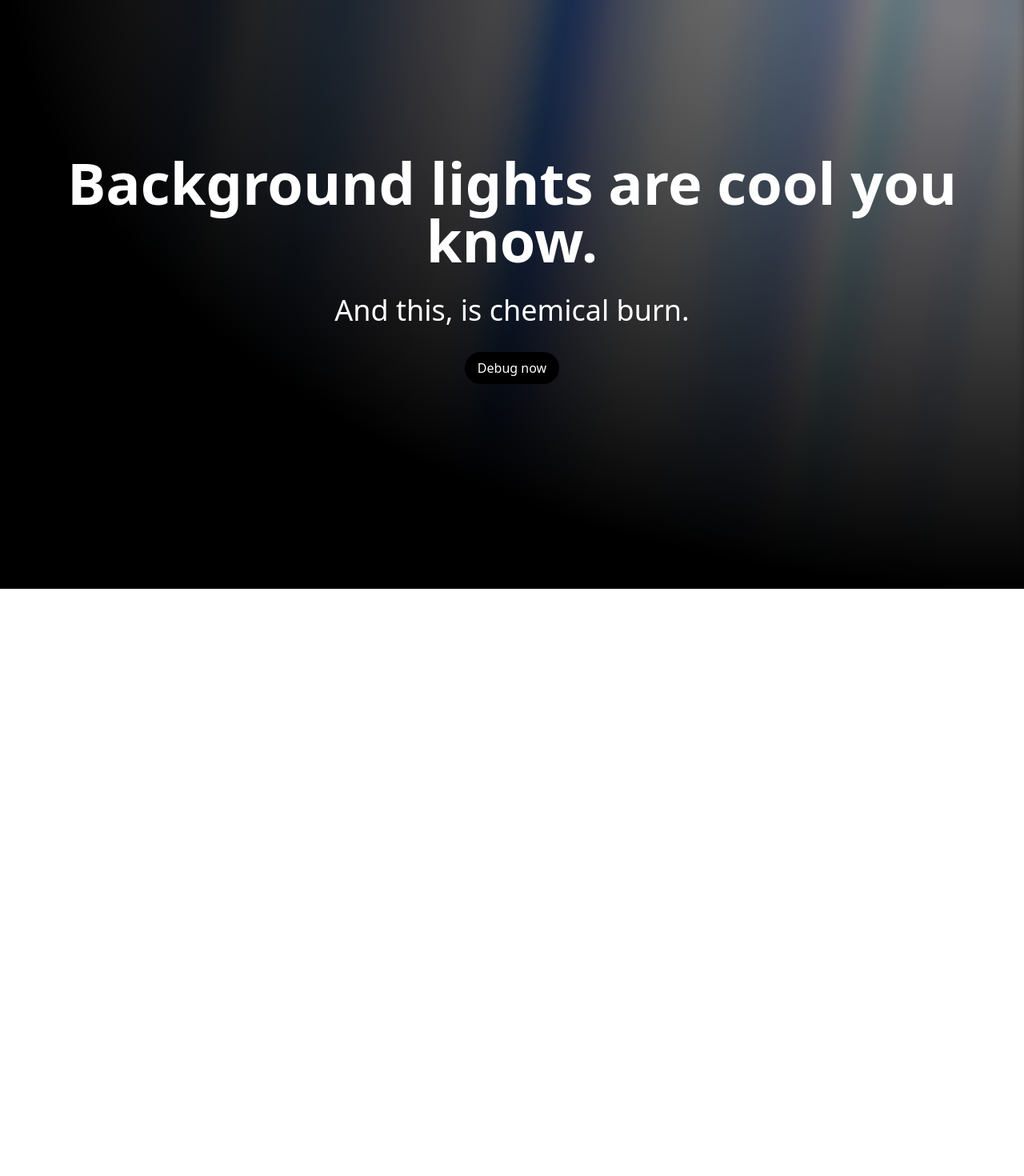
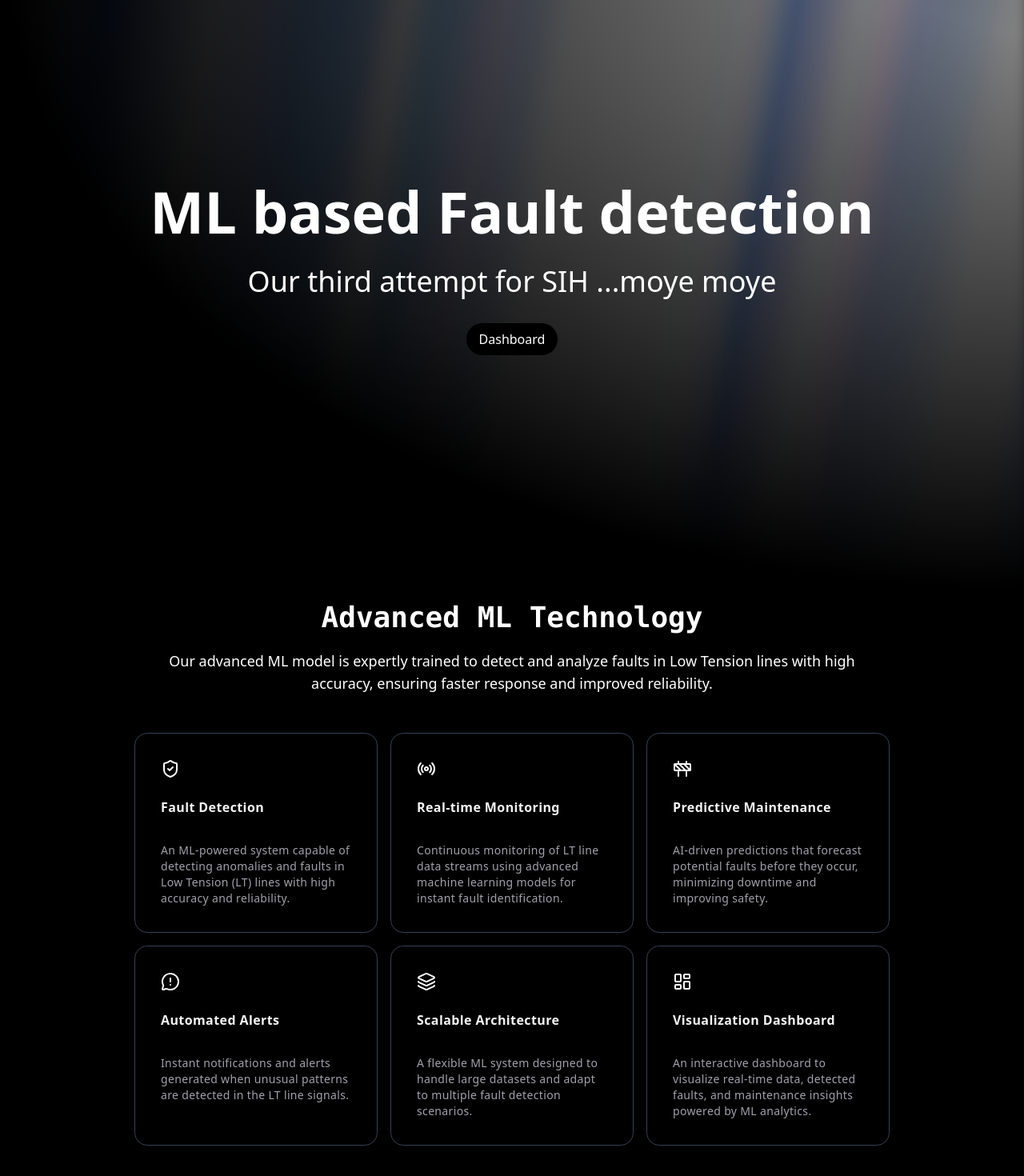
Before and after one commit to EnigmaByte7/SIH2.0, a React (Vite) app in the folder client/: page / in a window 1280 px wide. Shown: the part 64-1534 px from the top of the page at 80% size. Before the commit the page ends 800 px from the top, so only its background shows below. Built offline with nearby package versions, Linux system fonts and the light colour scheme.

Commit message:
to be continued

```diff
--- a/client/package.json
+++ b/client/package.json
@@ -19,6 +19,12 @@
     "tailwind-merge": "^3.3.1",
     "tailwindcss-animate": "^1.0.7"
   },
+  "overrides": {
+    "motion": {
+      "react": "19.0.0-rc-66855b96-20241106",
+      "react-dom": "19.0.0-rc-66855b96-20241106"
+    }
+  },
   "devDependencies": {
     "@eslint/js": "^9.36.0",
     "@types/react": "^19.1.13",
--- a/client/src/App.jsx
+++ b/client/src/App.jsx
@@ -1,32 +1,13 @@
-import { motion } from "motion/react";
 import React from "react";
-import { AuroraBackground } from "./components/ui/aurora-background";
+import Hero from "./components/Hero";
+import Features from "./components/Features";
 
 const App = () => {
   return (
-    <AuroraBackground className="bg-black text-white">
-      <motion.div
-        initial={{ opacity: 0.0, y: 40 }}
-        whileInView={{ opacity: 1, y: 0 }}
-        transition={{
-          delay: 0.3,
-          duration: 0.8,
-          ease: "easeInOut",
-        }}
-        className="relative flex flex-col gap-4 items-center justify-center px-4">
-        <div className="text-3xl md:text-7xl font-bold dark:text-white text-center">
-          Background lights are cool you know.
-        </div>
-        <div
-          className="font-extralight text-base md:text-4xl dark:text-neutral-200 py-4">
-          And this, is chemical burn.
-        </div>
-        <button
-          className="bg-black dark:bg-white rounded-full w-fit text-white dark:text-black px-4 py-2">
-          Debug now
-        </button>
-      </motion.div>
-    </AuroraBackground>
+    <>
+      <Hero />
+      <Features />
+    </>
   );
 }
 
--- /dev/null
+++ b/client/src/components/Features.jsx
@@ -0,0 +1,88 @@
+import React from "react";
+import {HoverEffect} from "./ui/card-hover-effect";
+
+const Feautres = () => {
+  return (
+    <div className="w-full p-4 bg-black">
+        <div className="flex gap-5 items-center flex-col">
+            <div className="font-mono text-4xl font-bold text-center text-white">
+                Advanced ML Technology
+            </div>
+            <div className="text-lg w-[70%] font-light text-center text-white">
+                Our advanced ML model is expertly trained to detect and analyze faults in Low Tension lines with high accuracy, ensuring faster response and improved reliability.
+            </div>
+        </div>
+        <div className="max-w-5xl mx-auto px-8 ">
+            <  HoverEffect items={features} />
+        </div>
+    </div>
+  );
+};
+
+import {
+  ShieldCheck,
+  Radio,
+  Construction,
+  MessageCircleWarning,
+  Layers,
+  LayoutDashboard,
+} from "lucide-react";
+
+// Icon mapping
+export const icons = {
+  ShieldCheck: ShieldCheck,
+  Radio: Radio,
+  Construction: Construction,
+  MessageCircleWarning: MessageCircleWarning,
+  Layers: Layers,
+  LayoutDashboard: LayoutDashboard,
+};
+
+// Features with icon names
+export const features = [
+  {
+    title: "Fault Detection",
+    description:
+      "An ML-powered system capable of detecting anomalies and faults in Low Tension (LT) lines with high accuracy and reliability.",
+    link: "#",
+    icon: "ShieldCheck",
+  },
+  {
+    title: "Real-time Monitoring",
+    description:
+      "Continuous monitoring of LT line data streams using advanced machine learning models for instant fault identification.",
+    link: "#",
+    icon: "Radio",
+  },
+  {
+    title: "Predictive Maintenance",
+    description:
+      "AI-driven predictions that forecast potential faults before they occur, minimizing downtime and improving safety.",
+    link: "#",
+    icon: "Construction",
+  },
+  {
+    title: "Automated Alerts",
+    description:
+      "Instant notifications and alerts generated when unusual patterns are detected in the LT line signals.",
+    link: "#",
+    icon: "MessageCircleWarning",
+  },
+  {
+    title: "Scalable Architecture",
+    description:
+      "A flexible ML system designed to handle large datasets and adapt to multiple fault detection scenarios.",
+    link: "#",
+    icon: "Layers",
+  },
+  {
+    title: "Visualization Dashboard",
+    description:
+      "An interactive dashboard to visualize real-time data, detected faults, and maintenance insights powered by ML analytics.",
+    link: "#",
+    icon: "LayoutDashboard",
+  },
+];
+
+
+export default Feautres;
--- /dev/null
+++ b/client/src/components/Hero.jsx
@@ -0,0 +1,32 @@
+import React from "react";
+import { motion } from "framer-motion";
+import { AuroraBackground } from "./ui/aurora-background";
+
+const Hero = () => {
+  return (
+    <AuroraBackground className="bg-black text-white">
+      <motion.div
+        initial={{ opacity: 0.0, y: 40 }}
+        whileInView={{ opacity: 1, y: 0 }}
+        transition={{
+          delay: 0.1,
+          duration: 1.0,
+          ease: "easeInOut",
+        }}
+        className="relative flex flex-col gap-4 items-center justify-center px-4"
+      >
+        <div className="text-3xl md:text-7xl font-bold dark:text-white text-center">
+          ML based Fault detection
+        </div>
+        <div className="font-extralight text-base md:text-4xl dark:text-neutral-200 py-4">
+          Our third attempt for SIH ...moye moye
+        </div>
+        <button className="bg-black dark:bg-white rounded-full w-fit text-white dark:text-black px-4 py-2">
+          Dashboard
+        </button>
+      </motion.div>
+    </AuroraBackground>
+  );
+};
+
+export default Hero;
--- a/client/src/components/ui/aurora-background.tsx
+++ b/client/src/components/ui/aurora-background.tsx
@@ -1,5 +1,5 @@
 "use client";
-import { cn } from "../../lib/utils";
+import { cn } from "../../../lib/utils";
 import React, { ReactNode } from "react";
 
 interface AuroraBackgroundProps extends React.HTMLProps<HTMLDivElement> {
--- /dev/null
+++ b/client/src/components/ui/card-hover-effect.tsx
@@ -0,0 +1,128 @@
+import { cn } from "../../../lib/utils";
+import { AnimatePresence, motion } from "motion/react";
+import { ShieldCheck,Radio, Construction, MessageCircleWarning, Layers, LayoutDashboard, Icon } from "lucide-react";
+import { useState } from "react";
+
+const icons = {
+  'ShieldCheck': ShieldCheck,
+  'Radio': Radio,
+  'Construction': Construction,
+  'MessageCircleWarning': MessageCircleWarning,
+  'Layers': Layers,
+  'LayoutDashboard': LayoutDashboard,
+}
+
+export const HoverEffect = ({
+  items,
+  className,
+}: {
+  items: {
+    title: string;
+    description: string;
+    link: string;
+    icon: string;
+  }[];
+  className?: string;
+}) => {
+  let [hoveredIndex, setHoveredIndex] = useState<number | null>(null);
+
+
+  return (
+    <div
+      className={cn(
+        "grid grid-cols-1 md:grid-cols-2  lg:grid-cols-3  py-10",
+        className
+      )}
+    >
+      {items.map((item, idx) => (
+        <div
+          key={item?.icon + idx}
+          className="relative group  block p-2 h-full w-full"
+          onMouseEnter={() => setHoveredIndex(idx)}
+          onMouseLeave={() => setHoveredIndex(null)}
+        >
+          <AnimatePresence>
+            {hoveredIndex === idx && (
+              <motion.span
+                className="absolute inset-0 h-full w-full bg-blue-300 dark:bg-slate-800/[0.8] block  rounded-3xl"
+                layoutId="hoverBackground"
+                initial={{ opacity: 0 }}
+                animate={{
+                  opacity: 1,
+                  transition: { duration: 0.15 },
+                }}
+                exit={{
+                  opacity: 0,
+                  transition: { duration: 0.15, delay: 0.2 },
+                }}
+              />
+            )}
+          </AnimatePresence>
+          <Card>
+            <CardTitle icon={item.icon}>{item.title}</CardTitle>
+            <CardDescription>{item.description}</CardDescription>
+          </Card>
+        </div>
+      ))}
+    </div>
+  );
+};
+
+export const Card = ({
+  className,
+  children,
+}: {
+  className?: string;
+  children: React.ReactNode;
+}) => {
+  return (
+    <div
+      className={cn(
+        "rounded-2xl h-full w-full p-4 overflow-hidden bg-black border border-transparent dark:border-white/[0.2] border-slate-700 relative z-20",
+        className
+      )}
+    >
+      <div className="relative z-50">
+        <div className="p-4">{children}</div>
+      </div>
+    </div>
+  );
+};
+export const CardTitle = ({
+  className,
+  children,
+  icon
+}: {
+  className?: string;
+  children: React.ReactNode;
+  icon: string
+}) => {
+  const Icon = icons[icon]
+  return (
+    <div className="flex flex-col gap-2">
+      <Icon color='white' size='24'></Icon>
+      <h4 className={cn("text-zinc-100 font-bold tracking-wide mt-4", className)}>
+        {children}
+      </h4>
+    </div>
+
+  );
+};
+export const CardDescription = ({
+  className,
+  children,
+}: {
+  className?: string;
+  children: React.ReactNode;
+}) => {
+  return (
+    <p
+      className={cn(
+        "mt-8 text-zinc-400 tracking-wide leading-relaxed text-sm",
+        className
+      )}
+    >
+      {children}
+    </p>
+  );
+};
--- a/client/src/index.css
+++ b/client/src/index.css
@@ -1,7 +1,7 @@
+
 @tailwind base;
 @tailwind components;
 @tailwind utilities;
-
 @layer base {
   :root {
     --background: 0 0% 100%;
--- a/client/tailwind.config.js
+++ b/client/tailwind.config.js
@@ -1,3 +1,8 @@
+   const {
+     default: flattenColorPalette,
+   } = require("tailwindcss/lib/util/flattenColorPalette");
+
+
 /** @type {import('tailwindcss').Config} */
 export default {
     darkMode: ["class"],
@@ -53,7 +58,20 @@ export default {
   				'4': 'hsl(var(--chart-4))',
   				'5': 'hsl(var(--chart-5))'
   			}
-  		}
+  		},
+       animation: {
+           aurora: "aurora 60s linear infinite",
+         },
+         keyframes: {
+           aurora: {
+             from: {
+               backgroundPosition: "50% 50%, 50% 50%",
+             },
+             to: {
+               backgroundPosition: "350% 50%, 350% 50%",
+             },
+           },
+         },
   	}
   },
   plugins: [require("tailwindcss-animate")],
--- a/client/tsconfig.node.json
+++ b/client/tsconfig.json
@@ -22,6 +22,5 @@
       ]
     },
   },
-  "include": ["src", "electron"],
-  "references": [{ "path": "./tsconfig.node.json" }]
+  "include": ["src", "electron"]
 }
```
Also changed, not shown: 1 other file (tests, documents, lock files or other folders).
